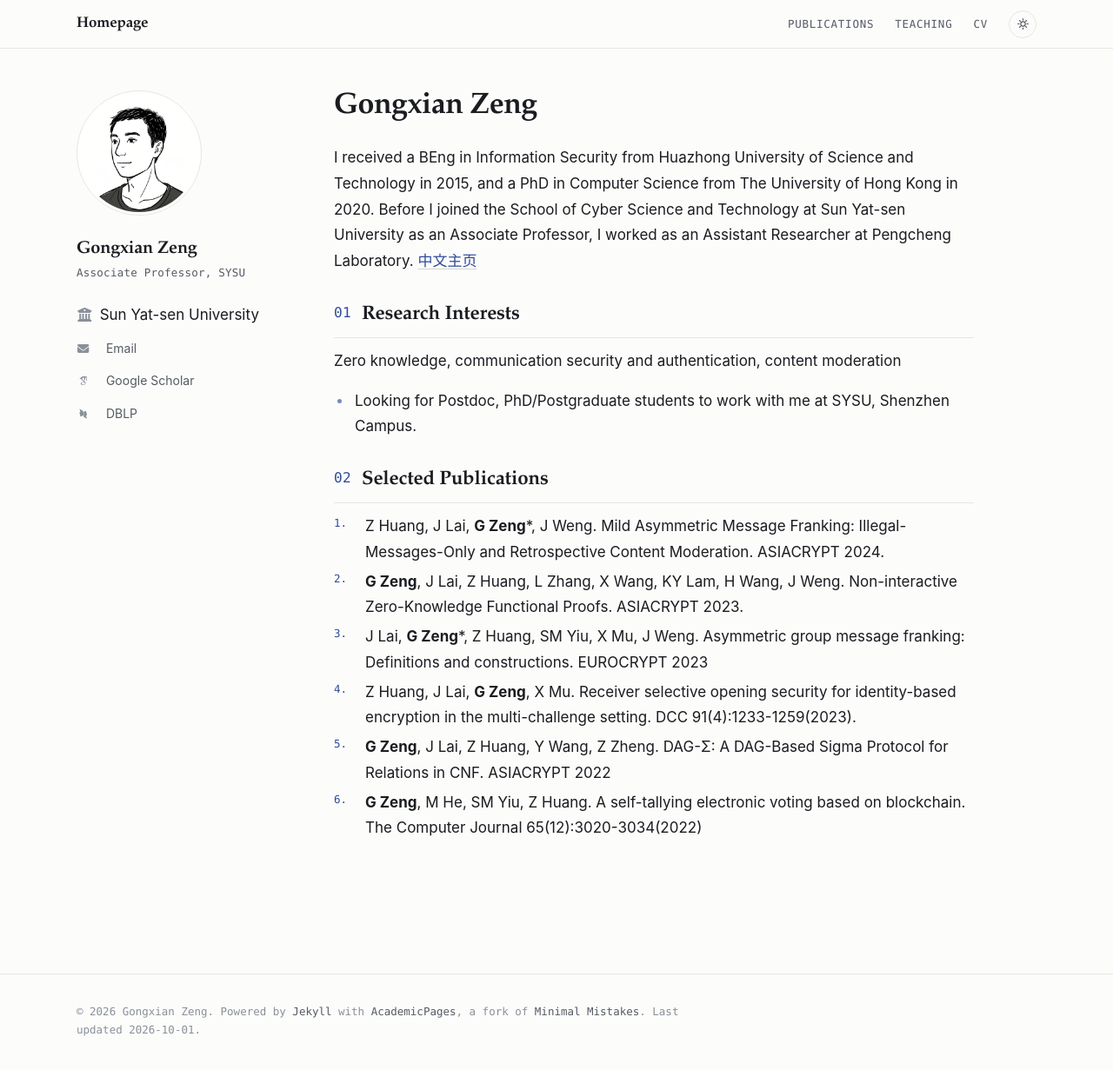
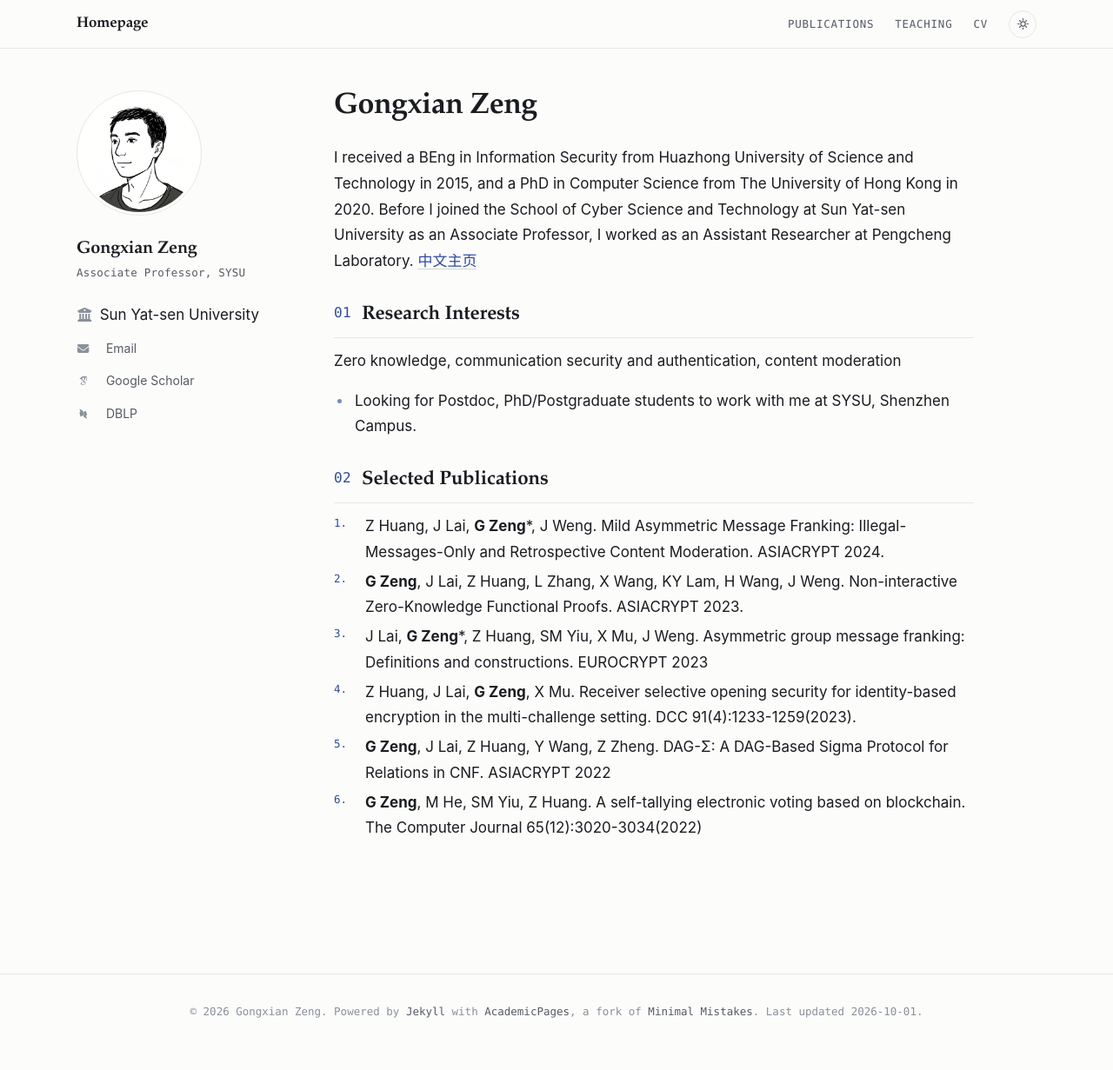
Before and after one commit to naxizgx/naxizgx.github.io, a Jekyll site: the page built from _pages/about.md, in a window 1280 px wide and 1260 px high. Shown: the top 1231 px of the window at 87% size. Built offline with Jekyll 4.4.1, drawn with Linux system fonts in a browser that asks for light colours; some web fonts are replaced.

Commit message:
Centre the footer and let the copyright sit on one line
The copyright line was capped at the reading measure, so it wrapped to two
lines even though the footer is wide enough for one, and the footer content was
left aligned inside a centred container. Centre the footer content and drop the
cap, so the line reads as a single centred sentence.

```diff
--- a/_sass/modern/_chrome.scss
+++ b/_sass/modern/_chrome.scss
@@ -216,6 +216,7 @@ html[data-theme="dark"] .theme-toggle .theme-toggle__moon {
   max-width: var(--container);
   margin: 0 auto;
   padding: var(--space-6) var(--space-5) var(--space-7);
+  text-align: center;
 }
 
 .page__footer-follow {
@@ -225,6 +226,7 @@ html[data-theme="dark"] .theme-toggle .theme-toggle__moon {
 .page__footer-follow .social-icons {
   display: flex;
   flex-wrap: wrap;
+  justify-content: center;
   gap: var(--space-3) var(--space-5);
   margin: 0;
   padding: 0;
@@ -251,8 +253,9 @@ html[data-theme="dark"] .theme-toggle .theme-toggle__moon {
   text-decoration: none;
 }
 
+/* The line is short enough to stay on one line on a normal viewport, so it is
+   not capped to the reading measure here. */
 .page__footer-copyright {
-  max-width: var(--measure);
   color: var(--text-faint);
   font-family: var(--font-mono);
   font-size: var(--fs-xs);
```
